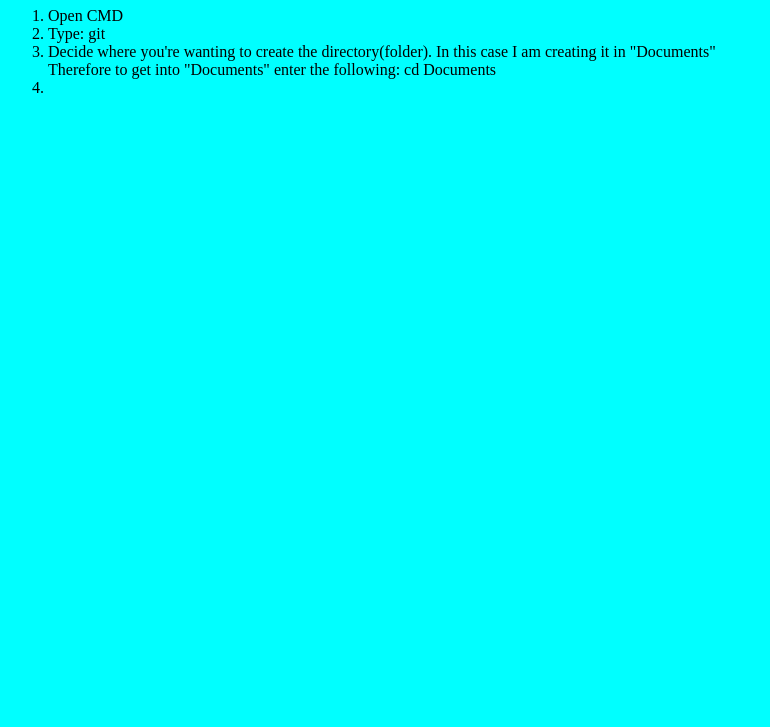
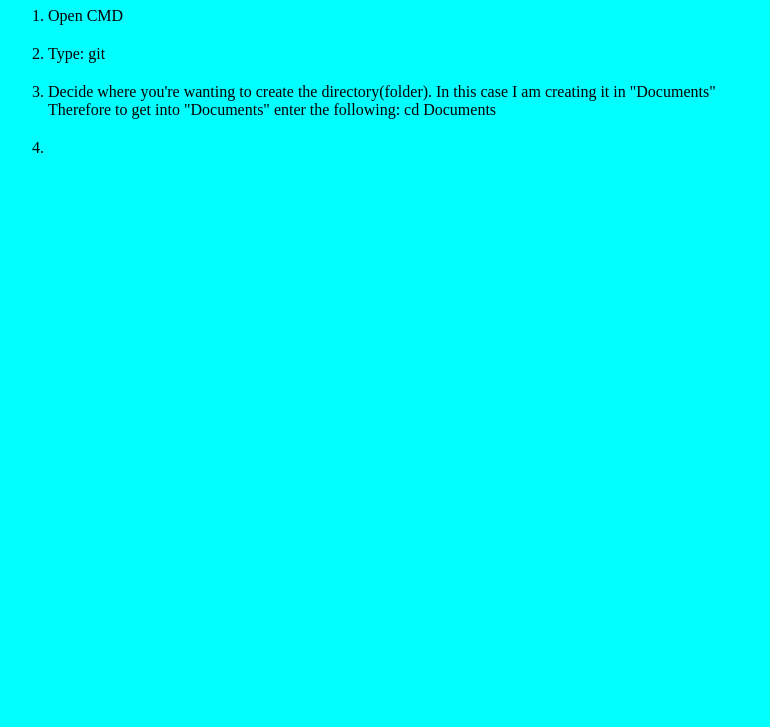
Before and after one commit to jb0230452/three_commits_project, a plain HTML site: page index.html in a window 1280 px wide. Shown: the part 73-800 px from the top of the page, without its empty margins (0-770 px from the left). Drawn offline with Linux system fonts and the light colour scheme.

Commit message:
Added flexbox to styles.css

```diff
--- a/styles.css
+++ b/styles.css
@@ -1,3 +1,8 @@
 html{
     background-color: aqua;
 }
+ol{
+    display: flex;
+    gap: 20px;
+    flex-direction: column;
+}
```
